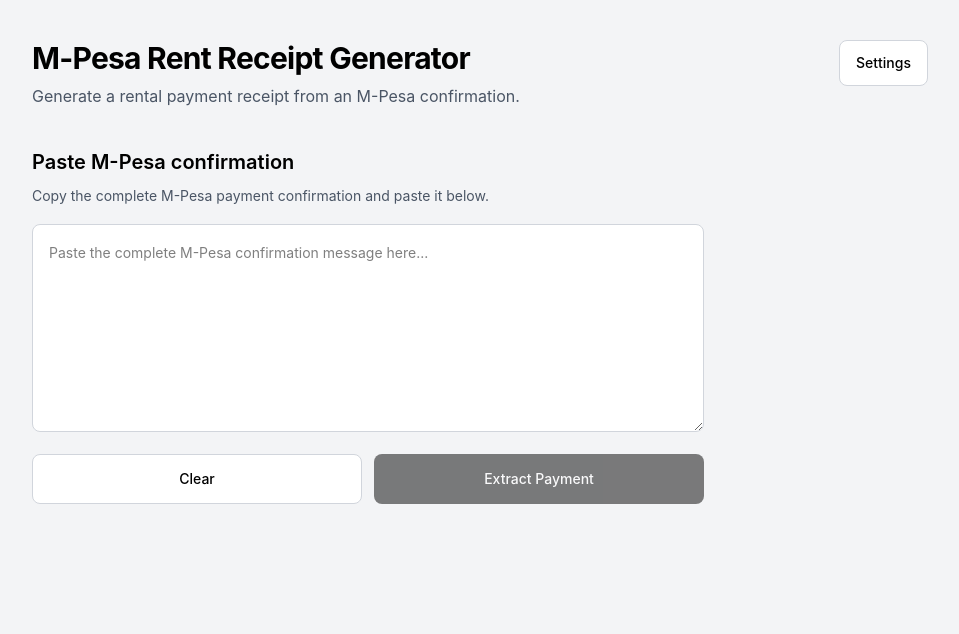
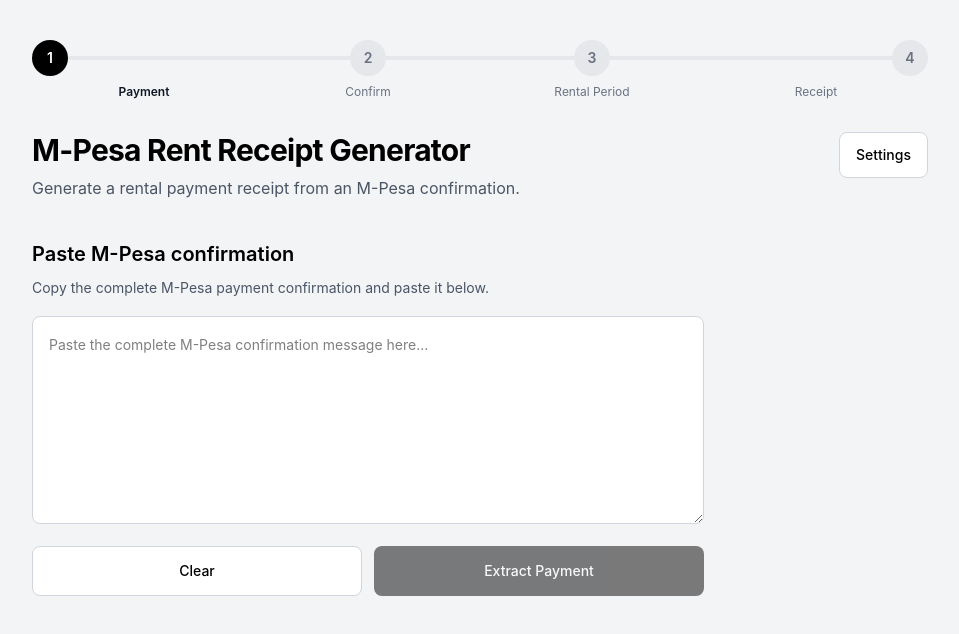
Before and after one commit to aleki21/rent-receipt-generator, a React (Vite) app: page / in a window 1280 px wide. Shown: the top 634 px of the page, without its empty margins (160-1119 px from the left). Built offline with nearby package versions, Linux system fonts and the light colour scheme; what @react-pdf/renderer would draw is missing.

Commit message:
feat: add receipt workflow progress indicator

```diff
--- a/src/App.tsx
+++ b/src/App.tsx
@@ -3,6 +3,7 @@
 import PaymentDetails from "./components/PaymentDetails/PaymentDetails";
 import RentalPeriodForm from "./components/RentalPeriodForm/RentalPeriodForm";
 import ReceiptPreview from "./components/ReceiptPreview/ReceiptPreview";
+import ProgressIndicator from "./components/ProgressIndicator/ProgressIndicator";
 import Settings from "./components/Settings/Settings";
 import type {
   LandlordSettings,
@@ -99,7 +100,9 @@
 
   return (
     <main className="min-h-screen bg-gray-100 px-4 py-6 sm:px-6 sm:py-10">
-      <div className="mx-auto w-full max-w-4xl">
+      <div className="mx-auto max-w-4xl">
+        <ProgressIndicator currentStep={step} />
+
         <header className="mb-8 flex flex-col gap-5 sm:mb-10 sm:flex-row sm:items-start sm:justify-between">
           <div>
             <h1 className="text-2xl font-bold tracking-tight sm:text-3xl">
@@ -119,9 +122,7 @@
             }
             className="w-full rounded-lg border border-gray-300 bg-white px-4 py-3 text-sm font-medium sm:w-auto"
           >
-            {showSettings
-              ? "Close Settings"
-              : "Settings"}
+            {showSettings ? "Close Settings" : "Settings"}
           </button>
         </header>
 
--- /dev/null
+++ b/src/components/ProgressIndicator/ProgressIndicator.tsx
@@ -0,0 +1,99 @@
+import type { ReceiptStep } from "../../types/workflow";
+
+interface ProgressIndicatorProps {
+  currentStep: ReceiptStep;
+}
+
+const steps: {
+  id: ReceiptStep;
+  label: string;
+}[] = [
+  {
+    id: "input",
+    label: "Payment",
+  },
+  {
+    id: "payment-confirmation",
+    label: "Confirm",
+  },
+  {
+    id: "rental-period",
+    label: "Rental Period",
+  },
+  {
+    id: "preview",
+    label: "Receipt",
+  },
+];
+
+function ProgressIndicator({
+  currentStep,
+}: ProgressIndicatorProps) {
+  const currentIndex = steps.findIndex(
+    (step) => step.id === currentStep
+  );
+
+  return (
+    <div className="mb-8 w-full">
+      <div className="flex items-start justify-between">
+        {steps.map((step, index) => {
+          const isCompleted = index < currentIndex;
+          const isCurrent = index === currentIndex;
+
+          return (
+            <div
+              key={step.id}
+              className="flex flex-1 flex-col items-center"
+            >
+              <div className="flex w-full items-center">
+                {index > 0 && (
+                  <div
+                    className={`h-1 flex-1 ${
+                      isCompleted
+                        ? "bg-black"
+                        : "bg-gray-200"
+                    }`}
+                  />
+                )}
+
+                <div
+                  className={`flex h-9 w-9 shrink-0 items-center justify-center rounded-full text-sm font-semibold ${
+                    isCurrent
+                      ? "bg-black text-white"
+                      : isCompleted
+                      ? "bg-black text-white"
+                      : "bg-gray-200 text-gray-500"
+                  }`}
+                >
+                  {isCompleted ? "✓" : index + 1}
+                </div>
+
+                {index < steps.length - 1 && (
+                  <div
+                    className={`h-1 flex-1 ${
+                      index < currentIndex
+                        ? "bg-black"
+                        : "bg-gray-200"
+                    }`}
+                  />
+                )}
+              </div>
+
+              <p
+                className={`mt-2 text-center text-xs ${
+                  isCurrent
+                    ? "font-semibold text-gray-900"
+                    : "text-gray-500"
+                }`}
+              >
+                {step.label}
+              </p>
+            </div>
+          );
+        })}
+      </div>
+    </div>
+  );
+}
+
+export default ProgressIndicator;
```
